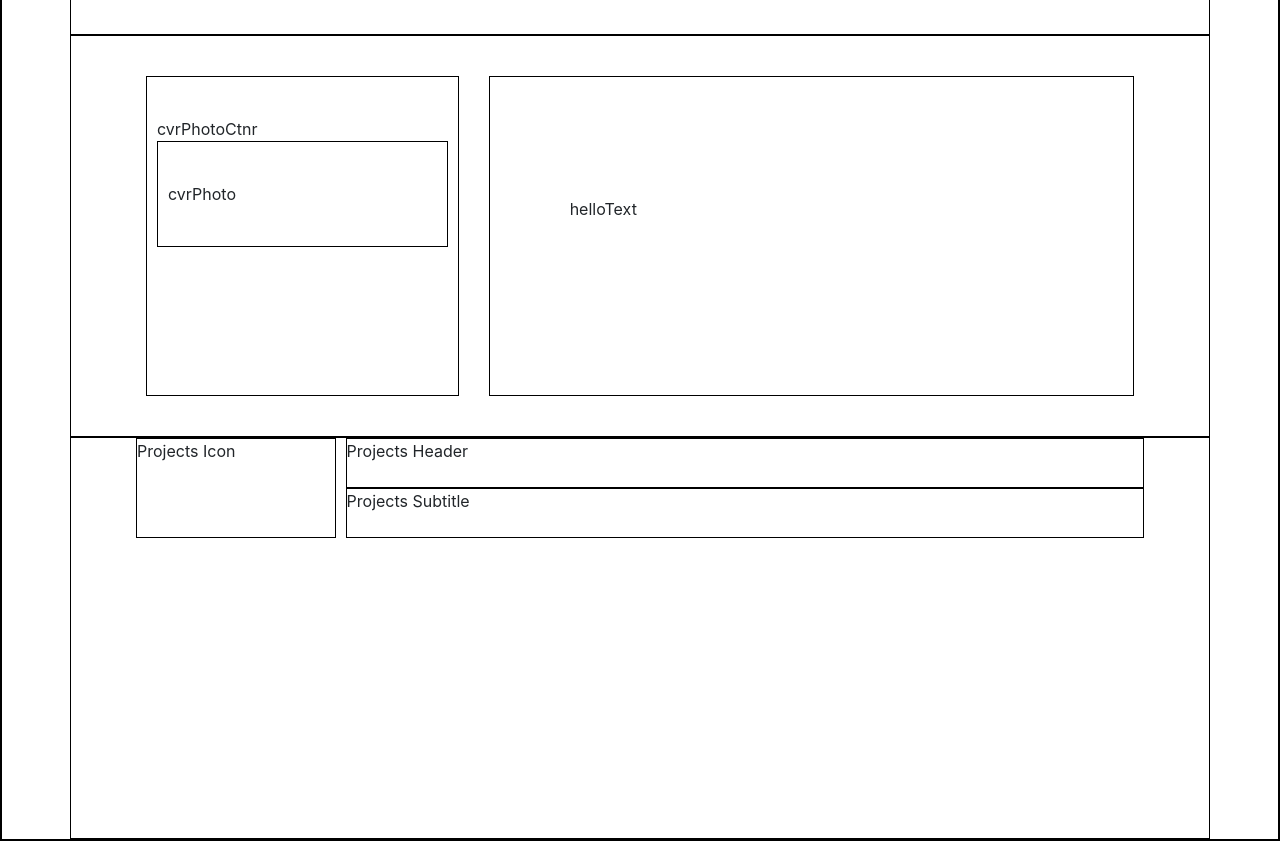
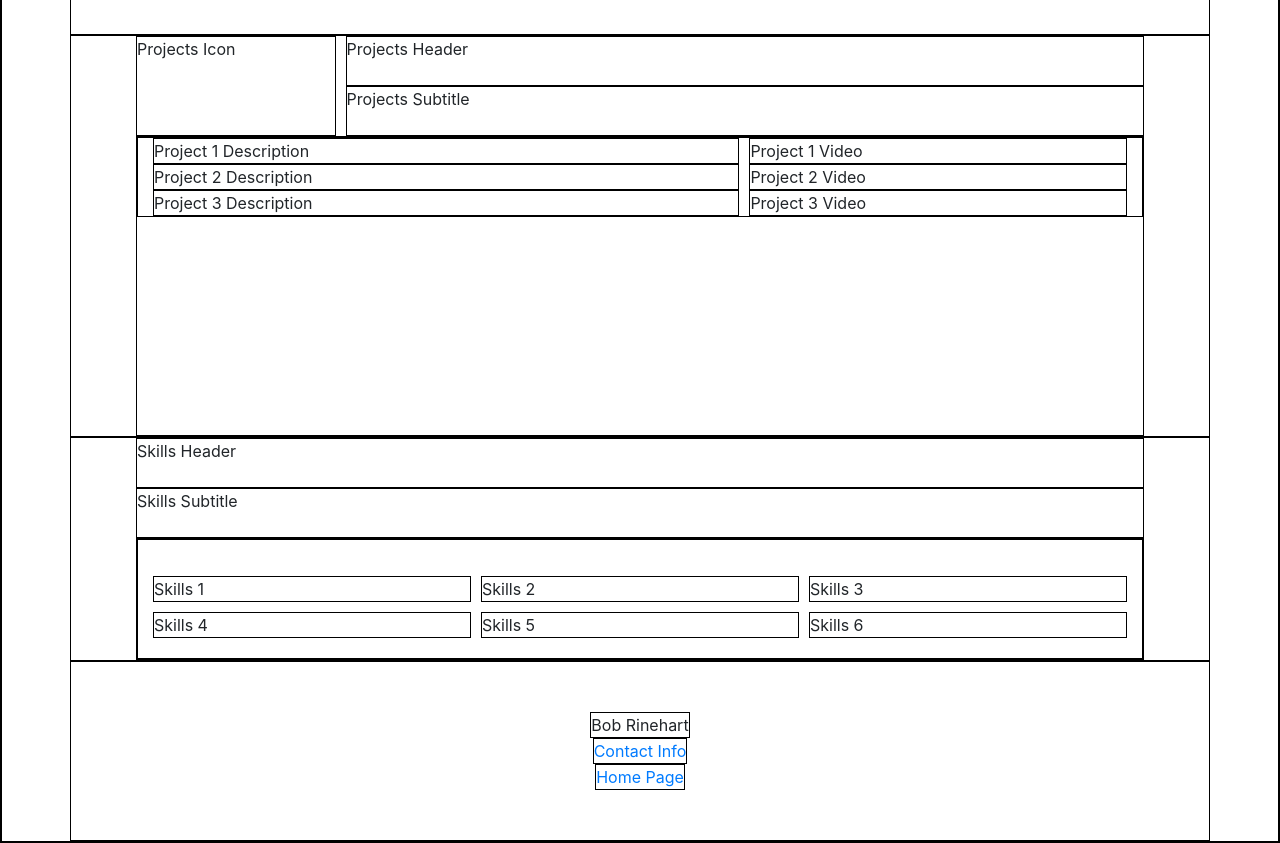
Before and after one commit to rinebob/bobrinehart, a plain HTML site: page grid.html in a window 1280 px wide. Shown: the part 69-912 px from the top of the page. Drawn offline with nearby package versions, Linux system fonts and the light colour scheme.

Commit message:
Added sections

```diff
--- a/css/grid.css
+++ b/css/grid.css
@@ -127,25 +127,172 @@
 	/* margin: 40px 10px;
 	padding: 120px 80px; */
 }
-/* #container-projects {
-	grid-template-columns: [col1-start] 40px [col1-end col2-start] 1fr [col2-end col3-start] 4fr [col3-end col4-start] 40px [col4-end];
-	grid-template-rows: [row1-start] 100px [row1-end row2-start] auto [row2-end]  ;
+
+#item-projects-container {
+	grid-column-start: col2-start;
+	grid-column-end: col3-end;
+	grid-row-start: row3-start;
+	grid-row-end: row3-end;
+	/* margin: 40px 10px;
+	padding: 120px 80px; */
+}
+#container-projects {
+	grid-template-columns: [col1-start] 1fr [col1-end col2-start] 1fr [col2-end col3-start] 4fr [col3-end col4-start] 4fr [col4-end];
+	grid-template-rows: [row1-start] 1fr [row1-end row2-start] 1fr [row2-end row3-start] 1fr [row3-end]  ;
 	grid-column-gap: 10px;
 	justify-self: stretch;
 	align-items: stretch;
 	justify-items: stretch;
 
-} */
+}
+
+.item-desc {
+	grid-column-start: col1-start;
+	grid-column-end: col3-end;
+}
+
+.item-video {
+	grid-column-start: col4-start;
+	grid-column-end: col4-end;
+}
+
+#item-project1 {
+	/* grid-column-start: col1-start;
+	grid-column-end: col3-end; */
+	grid-row-start: row1-start;
+	grid-row-end: row1-end;
+	/* margin: 40px 10px;
+	padding: 120px 80px; */
+}
+
+#item-project2 {
+	/* grid-column-start: col1-start;
+	grid-column-end: col3-end;  */
+	grid-row-start: row2-start;
+	grid-row-end: row2-end;
+	/* margin: 40px 10px;
+	padding: 120px 80px; */
+}
+
+#item-project3 {
+	/* grid-column-start: col1-start;
+	grid-column-end: col3-end; */
+	grid-row-start: row3-start;
+	grid-row-end: row3-end;
+	/* margin: 40px 10px;
+	padding: 120px 80px; */
+}
 
 
 
-     /* ==========================================================================
-   HERO AREA
+  /* ==========================================================================
+   EXPERIENCE AREA
    ========================================================================== */
 
      /* ==========================================================================
-   HERO AREA
+   SKILLS AREA
    ========================================================================== */
+
+   #container-tech-skills {
+	grid-template-columns: [col1-start] 40px [col1-end col2-start] 1fr [col2-end col3-start] 1fr [col3-end col4-start] 40px [col4-end];
+	grid-template-rows: [row1-start] 50px [row1-end row2-start] 50px [row2-end row3-start] auto [row3-end]  ;
+	grid-column-gap: 10px;
+	/* justify-self: stretch;
+	align-items: stretch;
+	justify-items: stretch; */
+
+}
+
+#item-skills-hdr {
+	grid-column-start: col2-start;
+	grid-column-end: col3-end;
+	grid-row-start: row1-start;
+	grid-row-end: row1-end;
+	/* margin: 40px 10px;
+	padding: 120px 80px; */
+}
+#item-skills-sub {
+	grid-column-start: col2-start;
+	grid-column-end: col3-end;
+	grid-row-start: row2-start;
+	grid-row-end: row2-end;
+	/* margin: 40px 10px;
+	padding: 120px 80px; */
+}
+
+#item-skills-container {
+	grid-column-start: col2-start;
+	grid-column-end: col3-end;
+	grid-row-start: row3-start;
+	grid-row-end: row3-end;
+	/* margin: 40px 10px;
+	padding: 120px 80px; */
+}
+#container-skills {
+	/* grid-template-columns: [col1-start] 1fr [col1-end col2-start] 4fr [col2-end col3-start] 4fr [col3-end col4-start] 4fr [col4-end col5-start] 1fr [col5-end]; */
+	grid-template-columns: repeat(3, minmax(50px, 1fr));
+	grid-template-rows: [row1-start] 1fr [row1-end row2-start] 1fr [row2-end row3-start] auto [row3-end row4-start] auto [row4-end row5-start] auto [row5-end] ;
+	grid-gap: 10px;
+	justify-self: stretch;
+	align-items: stretch;
+	justify-items: stretch;
+
+}
+
+.item-skills-left {
+	/* grid-column-start: col1-start;
+	grid-column-end: col1-end; */
+	grid-column-start: 1;
+	/* grid-column-end: 1; */
+}
+
+.item-skills-center {
+	grid-column-start: 2;
+	/* grid-column-end: col2-end; */
+}
+
+.item-skills-right {
+	grid-column-start: 3;
+	/* grid-column-end: col3-end; */
+}
+
+.row1 {
+	grid-row-start: row1-start;
+	grid-row-start: row1-end;
+}
+
+.row2 {
+	grid-row-start: row2-start;
+	grid-row-start: row2-end;
+}
+
+   /* ==========================================================================
+   FOOTER
+   ========================================================================== */
+
+#container-footer {
+	grid-template-columns: [col1-start] auto [col1-end];
+	grid-template-rows: [row1-start] 1fr[row1-end row2-start] 1fr [row2-end] ;
+	align-items: center;
+	justify-items: center;
+	grid-column-gap: 10px;
+	justify-self: stretch;
+	padding: 50px;
+	align-content: space-between;
+}
+
+#item-contact {
+	grid-column-start: col1-start;
+	grid-column-end: col1-end;
+	grid-row-start: row1-start;
+	grid-row-end: row1-end;
+}
+#item-contact-info {
+	grid-column-start: col1-start;
+	grid-column-end: col1-end;
+	grid-row-start: row2-start;
+	grid-row-end: row2-end;
+}
 
 /* ==========================================================================
    TEST CASES / CODE REPO - DO NOT DISPLAY
--- a/grid.html
+++ b/grid.html
@@ -24,39 +24,49 @@
 			<a href="index.html">Home Page</a>
 		</div>
 	</div>
-	<div id="container-hero" class="container">
+	<!-- <div id="container-hero" class="container">
 		<div class="item" id="item-cvrPhotoCtnr">cvrPhotoCtnr
 			<div class="item" id="item-cvrPhoto">cvrPhoto</div>
 		</div>
 		<div class="item" id="item-helloText">helloText</div>
-	</div>
+	</div> -->
 	<div id="container-project" class="container">
 		<div id="item-icon" class="item">Projects Icon</div>
 		<div id="item-proj-hdr"class="item">Projects Header</div>
 		<div id="item-proj-sub" class="item">Projects Subtitle</div>
-		<!-- <div id="container-projects" class="item">
-			<div class="sub-item">Project 1</div>
-			<div class="sub-item">Project 2</div>
-			<div class="sub-item">Project 3</div>
-		</div> -->
-
+		<div id="item-projects-container" class="item">
+			<div id="container-projects" class="container">
+				<div id="item-project1" class="item item-desc">Project 1 Description</div>
+				<div id="item-project2" class="item item-desc">Project 2 Description</div>
+				<div id="item-project3" class="item item-desc">Project 3 Description</div>
+				<div id="item-project1" class="item item-video">Project 1 Video</div>
+				<div id="item-project2" class="item item-video">Project 2 Video</div>
+				<div id="item-project3" class="item item-video">Project 3 Video</div>
+			</div>
+		</div>
 	</div>
-	<!-- <div id="container1" class="container">
-		<div class="item item-1">Item 1</div>
-		<div class="item item-2">Item 2</div>
-		<div class="item item-2a">Item 2a</div>
-		<div class="item item-3">Item 3</div>
-		<div class="item item-4">Item 4</div>
-		<div class="item item-5">Item 5</div>
-		<div class="item item-6">Home Page</div>
-		<div class="item item-6"><a href="index.html">Home Page</a></div>
+	<div id="container-tech-skills" class="container">
+		<div id="item-skills-hdr"class="item">Skills Header</div>
+		<div id="item-skills-sub" class="item">Skills Subtitle</div>
+		<div id="item-skills-container" class="item">
+			<div id="container-skills" class="container">
+				<div id="item-skill1" class="item item-skills-left row1">Skills 1</div>
+				<div id="item-skill2" class="item item-skills-center row1">Skills 2</div>
+				<div id="item-skill3" class="item item-skills-right row1">Skills 3</div>
+				<div id="item-skill4" class="item item-skills-left row2">Skills 4</div>
+				<div id="item-skill5" class="item item-skills-center row2">Skills 5</div>
+				<div id="item-skill6" class="item item-skills-right row2">Skills 6</div>
+			</div>
+		</div>
 	</div>
 
-	<div id="container2" class="container">
-		<div class="item item-11">Item 11</div>
-		<div class="item item-12">Item 12</div>
-		<div class="item item-13">Item 13</div>
-		<div class="item item-14">Item 14</div>
-		<div class="item item-15">Item 15 really has a lot of text</div>
-	</div> -->
+	<div id="container-footer" class="container">
+		<div class="item" id="item-contact">Bob Rinehart</div>
+		<a class="item" id="item-contact-info" href="#">Contact Info</a>
+		<!-- <div class="item" id="item-contact-info"> -->
+			<a href="index.html">Home Page</a>
+		<!-- </div> -->
+	</div>
+
+
   </body>
```
